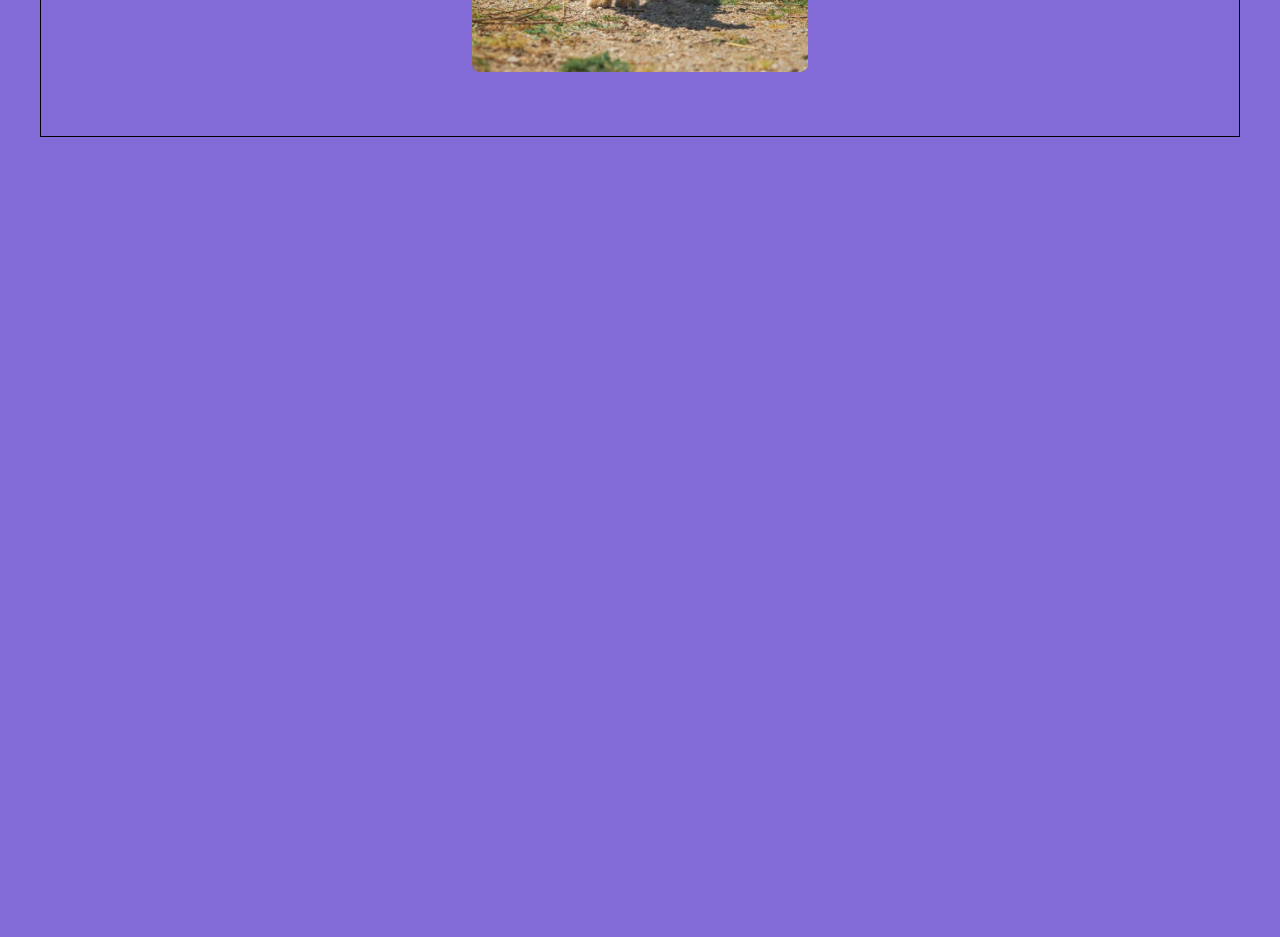
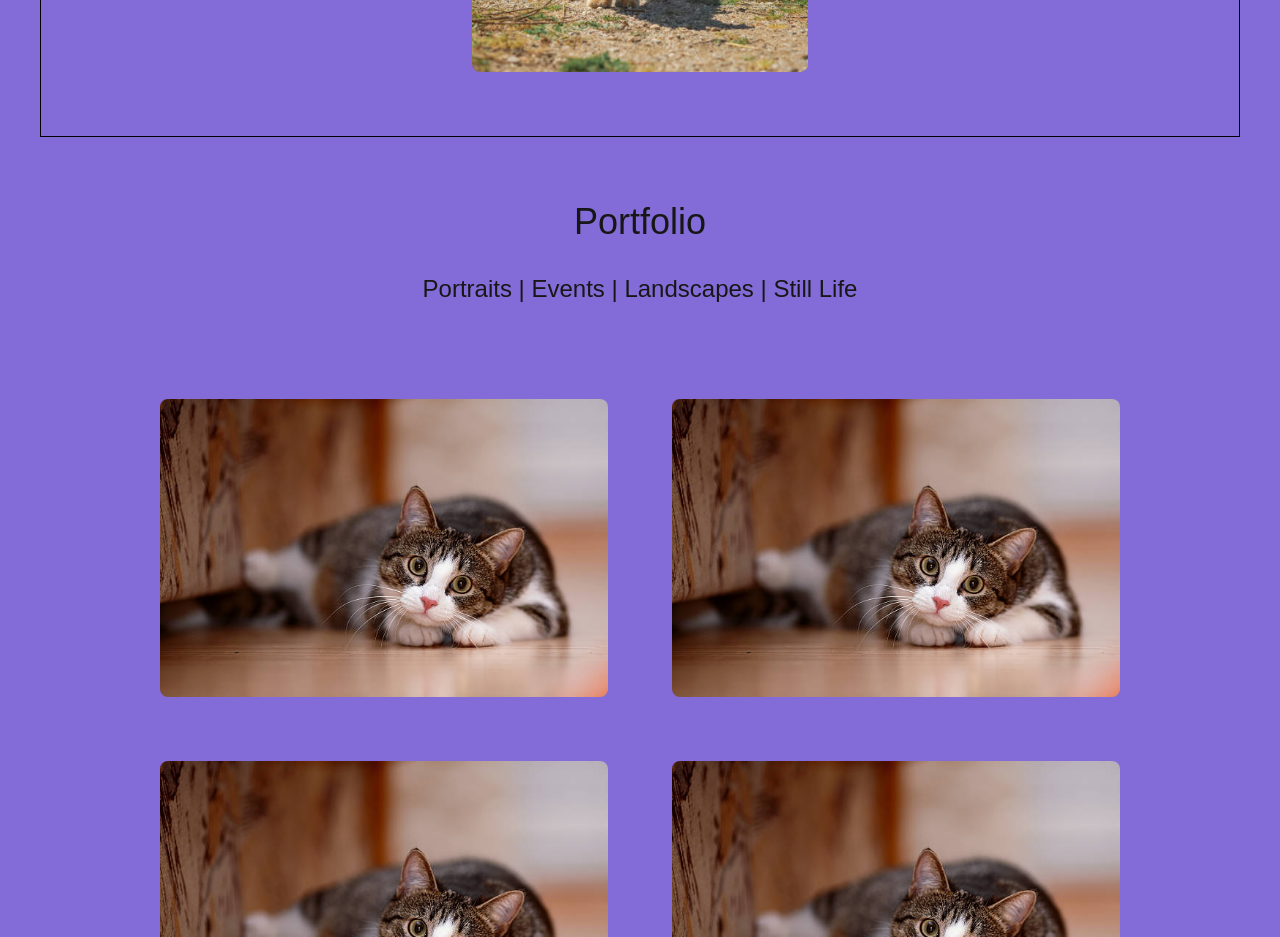
Before and after one commit to demandsupply/photography-portfolio, a Next.js app: page / in a window 1280 px wide. Shown: the part 3560-4497 px from the top of the page. Before the commit the page ends 3697 px from the top, so only its background shows below. Built offline with nearby package versions, Linux system fonts and the light colour scheme.

Commit message:
feat: added and styled section four

```diff
--- a/src/app/page.js
+++ b/src/app/page.js
@@ -3,6 +3,7 @@ import styles from "./page.module.css";
 import HeroSection from "@/components/home/HeroSection/HeroSection";
 import SectionTwo from "@/components/home/SectionTwo/SectionTwo";
 import SectionThree from "@/components/home/SectionThree/SectionThree";
+import SectionFour from "@/components/home/SectionFour/SectionFour";
 
 export default function Home() {
   return (
@@ -11,6 +12,7 @@ export default function Home() {
         <HeroSection title="PROVA" image="/home/sample-img.webp" />
         <SectionTwo />
         <SectionThree />
+        <SectionFour />
       </main>
     </div>
   );
--- a/src/components/ImageCard/ImageCard.jsx
+++ b/src/components/ImageCard/ImageCard.jsx
@@ -3,9 +3,9 @@ import styles from './ImageCard.module.css'
 
 
 
-export default function ImageCard( { src, alt, category, orientation} ) {
+export default function ImageCard( { src, alt, category, orientation, className=""} ) {
 
-    const cardClassName = `${styles.cardContainer} ${styles[orientation]}`;
+    const cardClassName = `${styles.cardContainer} ${styles[orientation]} ${className}`;
 
     return (
         <div className={cardClassName}>
--- a/src/components/ImageCard/ImageCard.module.css
+++ b/src/components/ImageCard/ImageCard.module.css
@@ -1,5 +1,4 @@
 .cardContainer {
-    width: 100%;
     position: relative;
     overflow: hidden;
     cursor: pointer;
--- /dev/null
+++ b/src/components/home/SectionFour/SectionFour.jsx
@@ -0,0 +1,29 @@
+import styles from "./SectionFour.module.css"
+import ImageCard from "@/components/ImageCard/ImageCard"
+
+const CATEGORIES = [
+	{ id:1, src: "/home/sample-img-horizontal.jpg", alt: "Portraits", orientation: "horizontal"},
+	{ id:2, src: "/home/sample-img-horizontal.jpg", alt: "Events",  orientation: "horizontal"},
+	{ id:3, src: "/home/sample-img-horizontal.jpg", alt: "Landscapes", orientation: "horizontal"},
+	{ id:4, src: "/home/sample-img-horizontal.jpg", alt: "Still Life", orientation: "horizontal"}
+]
+
+export default function SectionFour() {
+	return(
+		<section className={styles.sectionFour}>
+			<p className={styles.title}>Portfolio</p>
+			<p className={styles.subtitle}>Portraits  |  Events  |  Landscapes  |  Still Life</p>
+			<div className={styles.categoriesContainer}>
+				{CATEGORIES.map((category) => (
+					<ImageCard
+						key={category.id}
+						src={category.src}
+						alt={category.alt}
+						orientation={category.orientation}
+						className={styles.categoryCard}
+					/>
+				))}
+			</div>
+		</section>
+	)
+}
--- /dev/null
+++ b/src/components/home/SectionFour/SectionFour.module.css
@@ -0,0 +1,35 @@
+.sectionFour {
+    max-width: var(--section-max-width);
+    width: 100%;
+    height: 100vh;
+
+    margin: auto;
+
+    display: flex;
+    flex-direction: column;
+    align-items: center;
+}
+
+.title {
+    margin-top: var(--spacing-xl);
+    font-size: var(--text-h2);
+}
+
+.subtitle {
+    font-size: 24px;
+    margin: var(--spacing-lg) auto;
+}
+
+.categoriesContainer {
+    width: 80%;
+    margin: var(--spacing-xl) auto;
+
+    display: grid;
+    grid-template-columns: repeat(2, 1fr);
+    gap: var(--spacing-xl);
+}
+
+.categoryCard {
+    width: 100%;
+    border-radius: var(--radius-md);
+}
```
